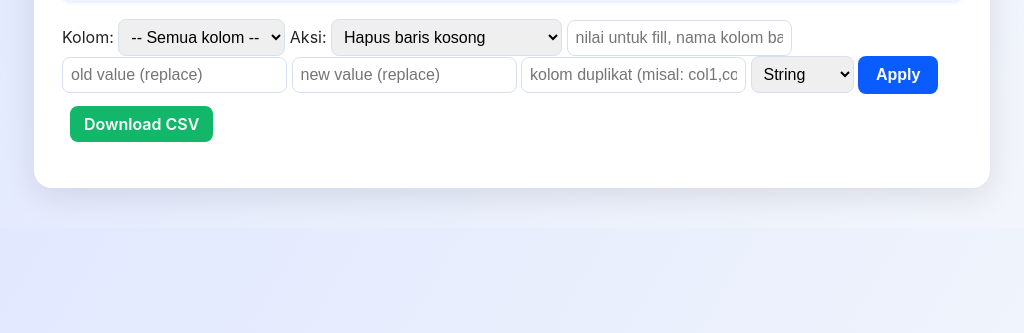
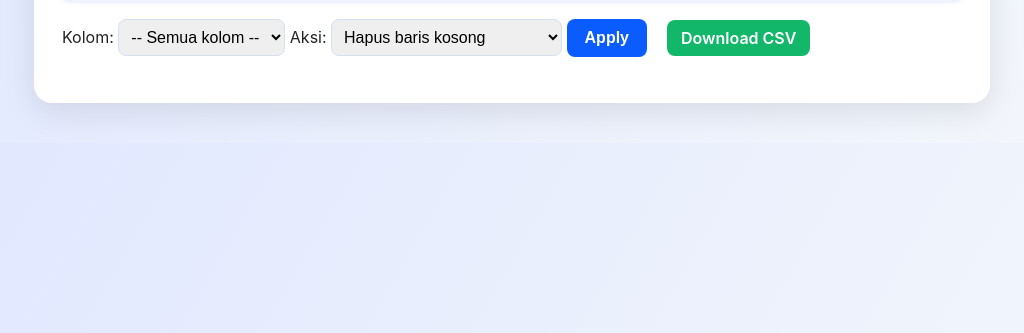
Before and after one commit to yovieridwan17/Data-Cleaning-Automation, a Flask app: template templates/edit.html in a window 1280 px wide. Shown: the part 271-604 px from the top of the page, without its empty margins (128-1152 px from the left). Run offline with Flask 3, Linux system fonts and the light colour scheme; the template is opened without the code that fills it, so the values that code supplies are empty.

Commit message:
optimalisasi UI fitur

```diff
--- a/templates/edit.html
+++ b/templates/edit.html
@@ -5,6 +5,29 @@
     <meta name="viewport" content="width=device-width, initial-scale=1">
     <title>Edit Data</title>
     <link rel="stylesheet" href="/static/styles.css">
+    <script>
+      function onActionChange() {
+        var action = document.querySelector('select[name="action"]').value;
+        // Hide all optional fields first
+        document.querySelectorAll('.optfield').forEach(e => e.style.display='none');
+        if(action === 'fill_value') {
+          document.getElementById('valuefield').style.display='inline-block';
+        } else if(action === 'replace') {
+          document.getElementById('oldfield').style.display='inline-block';
+          document.getElementById('newfield').style.display='inline-block';
+        } else if(action === 'drop_duplicates') {
+          document.getElementById('dupfield').style.display='inline-block';
+        } else if(action === 'astype') {
+          document.getElementById('astypefield').style.display='inline-block';
+        } else if(action === 'add_column') {
+          document.getElementById('valuefield').style.display='inline-block';
+        } else if(action === 'calc_column') {
+          document.getElementById('valuefield').style.display='inline-block';
+          document.getElementById('newfield').style.display='inline-block';
+        }
+      }
+      window.onload = onActionChange;
+    </script>
   </head>
   <body>
     <div class="container">
@@ -23,7 +46,7 @@
             {% endfor %}
           </select>
           <label>Aksi:</label>
-          <select name="action">
+          <select name="action" onchange="onActionChange()">
             <option value="dropna">Hapus baris kosong</option>
             <option value="fill_value">Isi dengan nilai</option>
             <option value="ffill">Forward fill</option>
@@ -42,11 +65,11 @@
             <option value="astype">Ubah tipe data</option>
             <option value="outlier_iqr">Hapus outlier IQR</option>
           </select>
-          <input type="text" name="value" placeholder="nilai untuk fill, nama kolom baru, atau formula">
-          <input type="text" name="old" placeholder="old value (replace)">
-          <input type="text" name="new" placeholder="new value (replace)">
-          <input type="text" name="dup_subset" placeholder="kolom duplikat (misal: col1,col2)">
-          <select name="to_type">
+          <input type="text" class="optfield" id="valuefield" name="value" placeholder="nilai untuk fill, nama kolom baru, atau formula" style="display:none;">
+          <input type="text" class="optfield" id="oldfield" name="old" placeholder="old value (replace)" style="display:none;">
+          <input type="text" class="optfield" id="newfield" name="new" placeholder="new value (replace/kolom baru)" style="display:none;">
+          <input type="text" class="optfield" id="dupfield" name="dup_subset" placeholder="kolom duplikat (misal: col1,col2)" style="display:none;">
+          <select class="optfield" id="astypefield" name="to_type" style="display:none;">
             <option value="str">String</option>
             <option value="int">Integer</option>
             <option value="float">Float</option>
```
Also changed, not shown: 1 other file.
